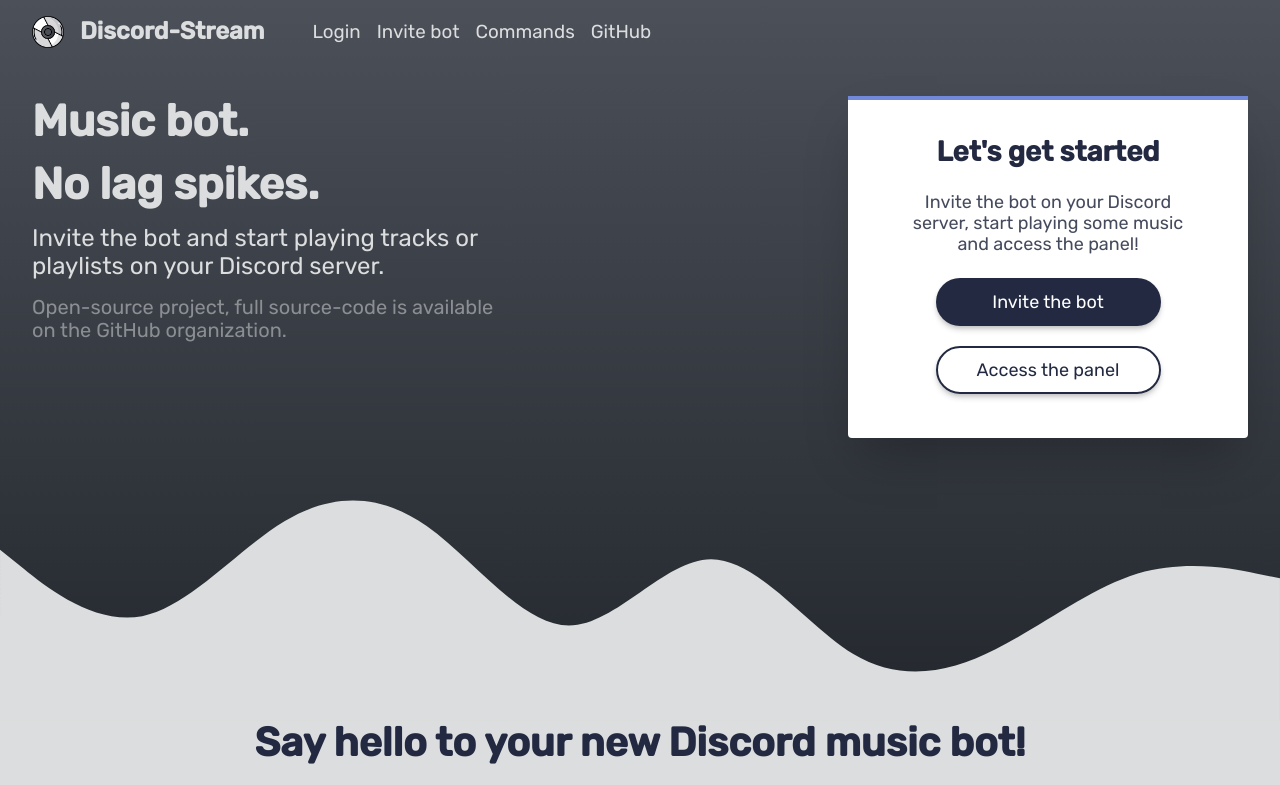
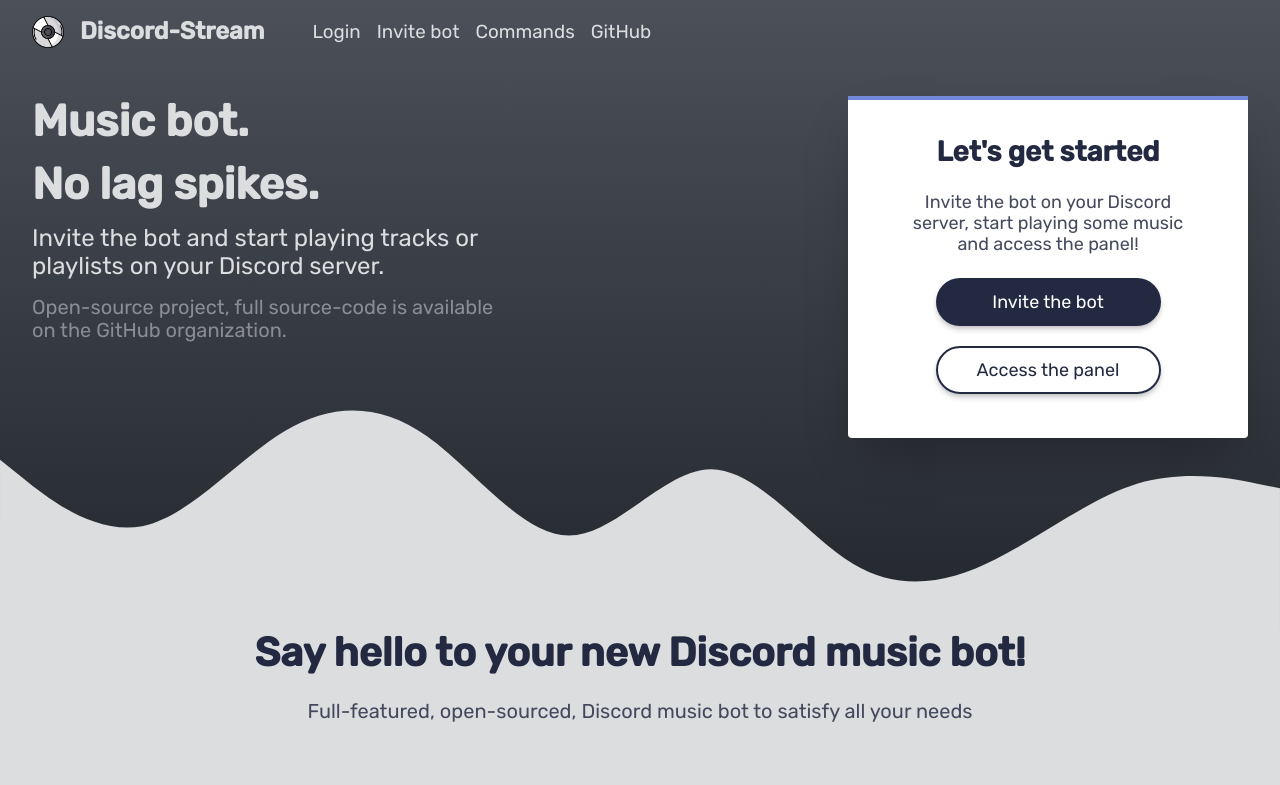
Before and after one commit to mrpinkcat/landing-page, a React (Create React App) app: page / in a window 1280 px wide. Shown: the top 785 px of the page. Built offline with nearby package versions, Linux system fonts and the light colour scheme.

Commit message:
fix(hero): better responsive on laptop and large screens

```diff
--- a/src/components/home/hero/Hero.tsx
+++ b/src/components/home/hero/Hero.tsx
@@ -17,12 +17,11 @@
   padding: 6rem 2rem 8rem;
 
   @media (min-width: 768px) {
-    min-height: 60vh;
+    padding: 6rem 2rem 12rem;
   }
 
   @media (min-width: 992px) {
     flex-direction: row;
-    min-height: 90vh;
   }
 
   @media (min-width: 1366px) {
@@ -30,10 +29,11 @@
     margin: 0 auto;
     padding-left: 0;
     padding-right: 0;
+    padding-bottom: 16rem;
   }
 
   @media (min-width: 1920px) {
-    min-height: 70vh;
+    padding-bottom: 28rem;
   }
 `;
 
```
